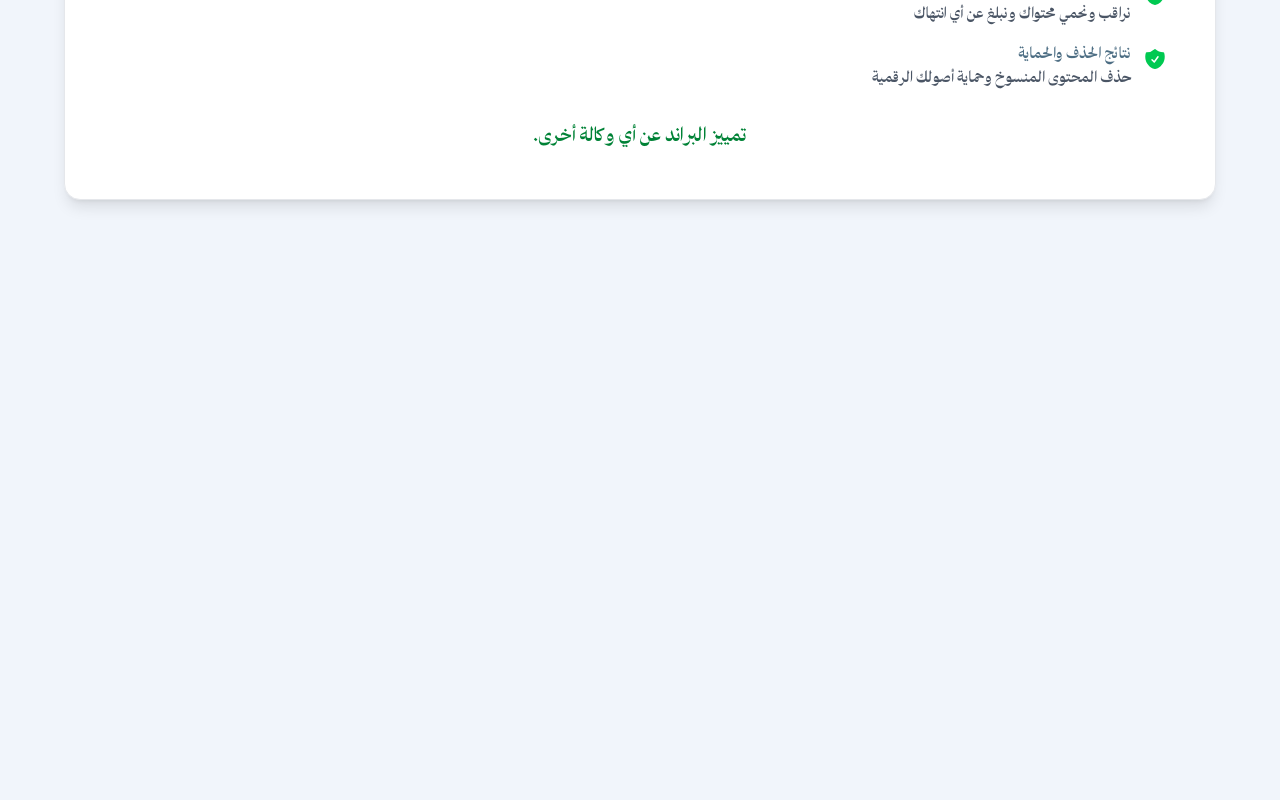
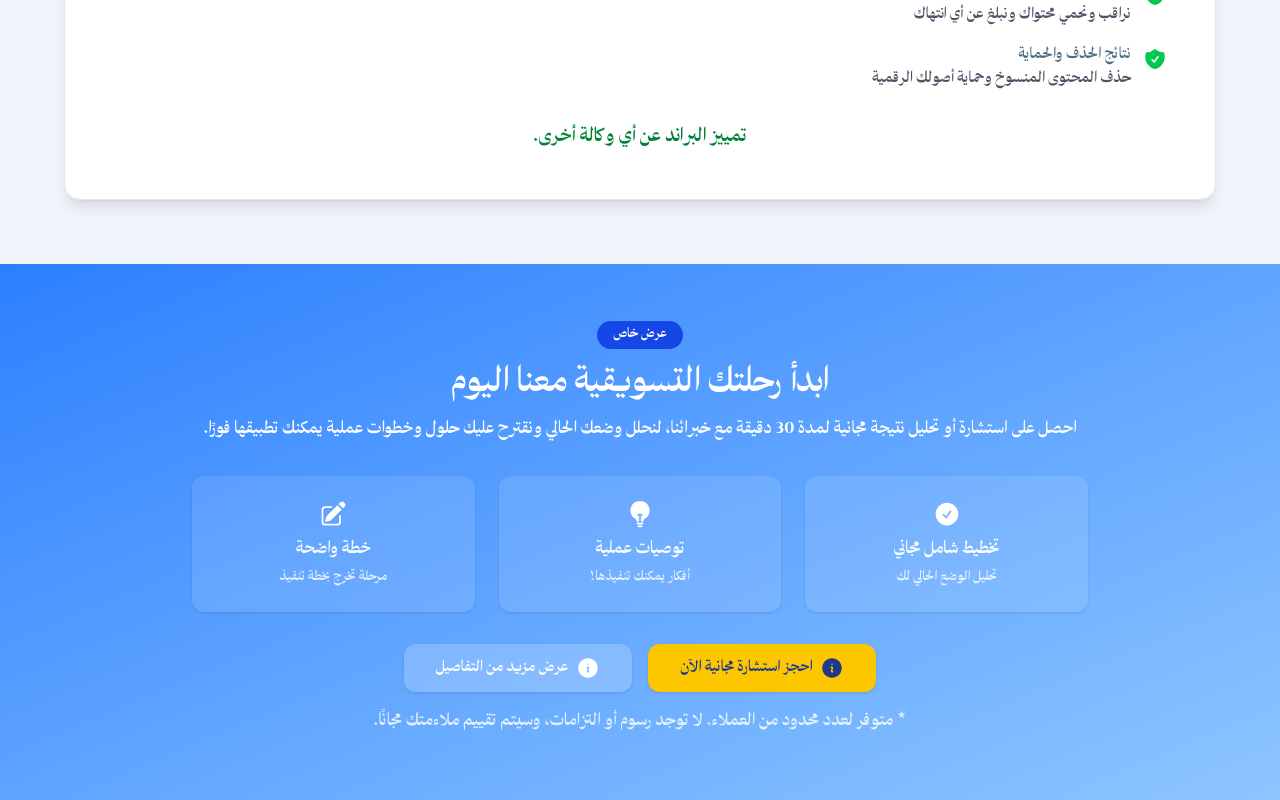
Before and after one commit to Abdullah-AlSalloum/yasergothani, a Next.js app: page / in a window 1280 px wide. Shown: the part 6434-7234 px from the top of the page. Before the commit the page ends 6698 px from the top, so only its background shows below. Built offline with nearby package versions, Linux system fonts and the light colour scheme.

Commit message:
adding Call to Action section

```diff
--- a/src/app/page.tsx
+++ b/src/app/page.tsx
@@ -10,6 +10,7 @@ import DifferentiationSection from "@/components/DifferentiationSection";
 import ProofSection from "@/components/ProofSection";
 import HowWeWorkSection from "@/components/HowWeWorkSection";
 import IPProtectionSection from "@/components/IPProtectionSection";
+import CTASection from "@/components/CTASection";
 
 
 
@@ -25,5 +26,6 @@ export default function Home() {
     <ProofSection />
     <HowWeWorkSection />
     < IPProtectionSection />
+    <CTASection />
   </>;
 }
--- /dev/null
+++ b/src/components/CTASection.tsx
@@ -0,0 +1,60 @@
+import React from "react";
+import { CheckCircleIcon, LightBulbIcon, PencilSquareIcon, InformationCircleIcon } from '@heroicons/react/24/solid';
+
+const features = [
+  { icon: <CheckCircleIcon className="h-7 w-7 text-white mx-auto mb-2" />, title: "تخطيط شامل مجاني", desc: "تحليل الوضع الحالي لك" },
+  { icon: <LightBulbIcon className="h-7 w-7 text-white mx-auto mb-2" />, title: "توصيات عملية", desc: "أفكار يمكنك تنفيذها!" },
+  { icon: <PencilSquareIcon className="h-7 w-7 text-white mx-auto mb-2" />, title: "خطة واضحة", desc: "مرحلة تخرج بخطة تنفيذ" },
+];
+
+const CTASection = () => (
+  <section className="py-16 px-4 md:px-12 bg-gradient-to-br from-blue-500 to-blue-300 text-white relative overflow-hidden animate-fade-in">
+    <div className="max-w-4xl mx-auto text-center">
+      <div className="mb-4">
+        <span className="inline-block bg-blue-700 text-white text-sm font-bold rounded-full px-4 py-1 mb-2 animate-bounce">عرض خاص</span>
+        <h2 className="text-3xl md:text-4xl font-extrabold mb-3 animate-fade-in-up" style={{ fontFamily: 'TheYearOfTheCamel, Tajawal, Arial, Helvetica, sans-serif' }}>
+          ابدأ رحلتك التسويقية معنا اليوم
+        </h2>
+        <p className="text-lg mb-8 animate-fade-in-up" style={{ animationDelay: '0.2s' }}>احصل على استشارة أو تحليل نتيجة مجانية لمدة 30 دقيقة مع خبرائنا، لنحلل وضعك الحالي ونقترح عليك حلول وخطوات عملية يمكنك تطبيقها فورًا.</p>
+      </div>
+      <div className="grid md:grid-cols-3 gap-6 mb-8">
+        {features.map((f, idx) => (
+          <div key={idx} className="bg-white/10 rounded-xl p-6 shadow flex flex-col items-center animate-fade-in-up" style={{ animationDelay: `${0.3 + idx * 0.1}s` }}>
+            {f.icon}
+            <div className="font-bold text-lg mb-1">{f.title}</div>
+            <div className="text-white/80 text-sm">{f.desc}</div>
+          </div>
+        ))}
+      </div>
+      <div className="flex flex-col md:flex-row items-center justify-center gap-4 mb-4">
+        <button className="bg-yellow-400 hover:bg-yellow-500 text-blue-900 font-bold py-3 px-8 rounded-xl transition-all duration-300 shadow flex items-center gap-2 animate-fade-in-up" style={{ animationDelay: '0.7s' }}>
+          <InformationCircleIcon className="h-6 w-6" />
+          احجز استشارة مجانية الآن
+        </button>
+        <button className="bg-white/20 hover:bg-white/30 text-white font-bold py-3 px-8 rounded-xl transition-all duration-300 shadow flex items-center gap-2 animate-fade-in-up" style={{ animationDelay: '0.8s' }}>
+          <InformationCircleIcon className="h-6 w-6" />
+          عرض مزيد من التفاصيل
+        </button>
+      </div>
+      <div className="text-white/80 text-lg mt-2 animate-fade-in-up" style={{ animationDelay: '1s' }}>* متوفر لعدد محدود من العملاء. لا توجد رسوم أو التزامات، وسيتم تقييم ملاءمتك مجانًا.</div>
+    </div>
+    <style>{`
+      @keyframes fade-in {
+        0% { opacity: 0; }
+        100% { opacity: 1; }
+      }
+      @keyframes fade-in-up {
+        0% { opacity: 0; transform: translateY(40px); }
+        100% { opacity: 1; transform: translateY(0); }
+      }
+      .animate-fade-in {
+        animation: fade-in 1s ease-in;
+      }
+      .animate-fade-in-up {
+        animation: fade-in-up 0.8s cubic-bezier(.39,.575,.565,1) both;
+      }
+    `}</style>
+  </section>
+);
+
+export default CTASection;
```
